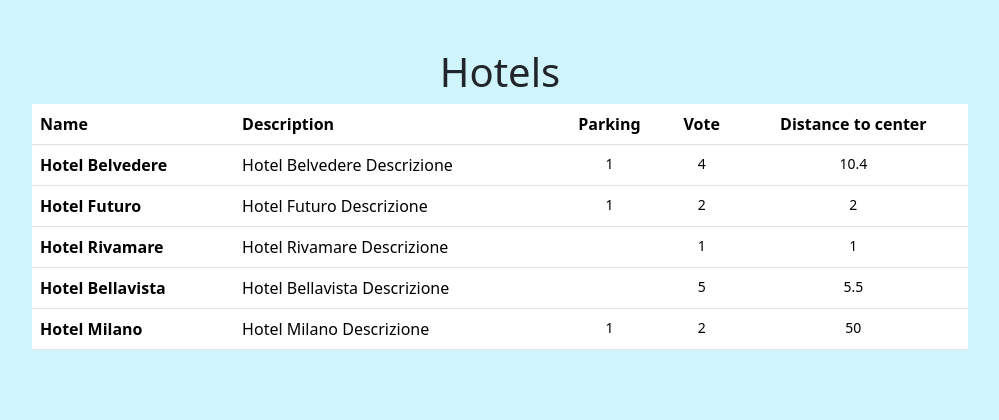
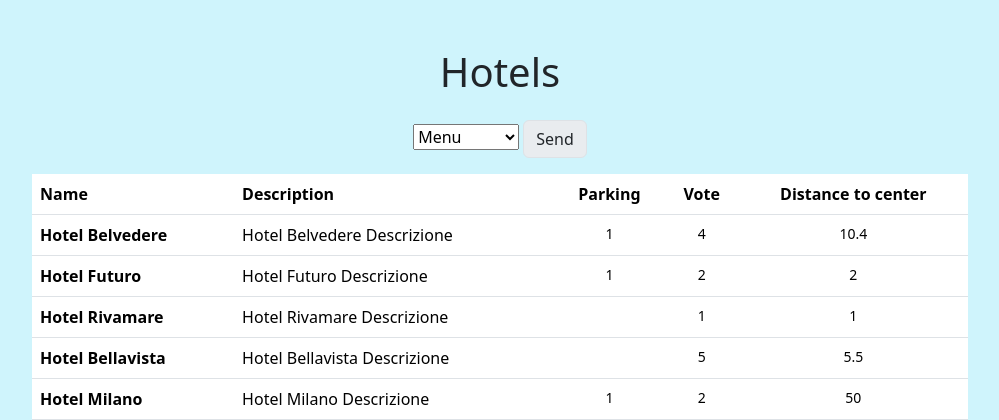
Before and after one commit to ariannadrovandi/php-hotel, a PHP site: page / in a window 1280 px wide. Shown: the top 420 px of the page, without its empty margins (140-1139 px from the left). Run offline with PHP 8.4, Linux system fonts and the light colour scheme; some libraries are stand-ins or nearby versions.

Commit message:
added form and if-else to fix

```diff
--- a/index.php
+++ b/index.php
@@ -40,6 +40,19 @@ $hotels = [
 
 ];
 
+if (!empty($GET_['search'])) {
+    $filteredHotels = [];
+    $category = $_GET['search'];
+    for($i = 0; $i < count($hotels); $i++){
+        if($hotels[$i]['parking'] == $category){
+            $filteredHotels[] = $hotels[$i];
+        }
+    }
+}else{
+    $filteredHotels = $hotels;
+};
+
+
 ?>
 
 <!DOCTYPE html>
@@ -55,6 +68,16 @@ $hotels = [
 <body class="bg-info-subtle">
     <div class="container w-75 mt-5 d-flex flex-column justify-content-center align-items-center">
         <h1>Hotels</h1>
+        <!-- select -->
+        <form class="p-3" action="<?php $_SERVER['PHP_SELF'] ?>" method="GET">
+            <select name="search">
+                <option selected>Menu</option>
+                <option value="true">Parking</option>
+                <option value="false">No parking</option>
+            </select>
+            <button class="btn bg-body-secondary border" type="submit">Send</button>
+        </form>
+        <!-- table -->
         <table class="table table-hover">
             <thead>
                 <tr>
```
